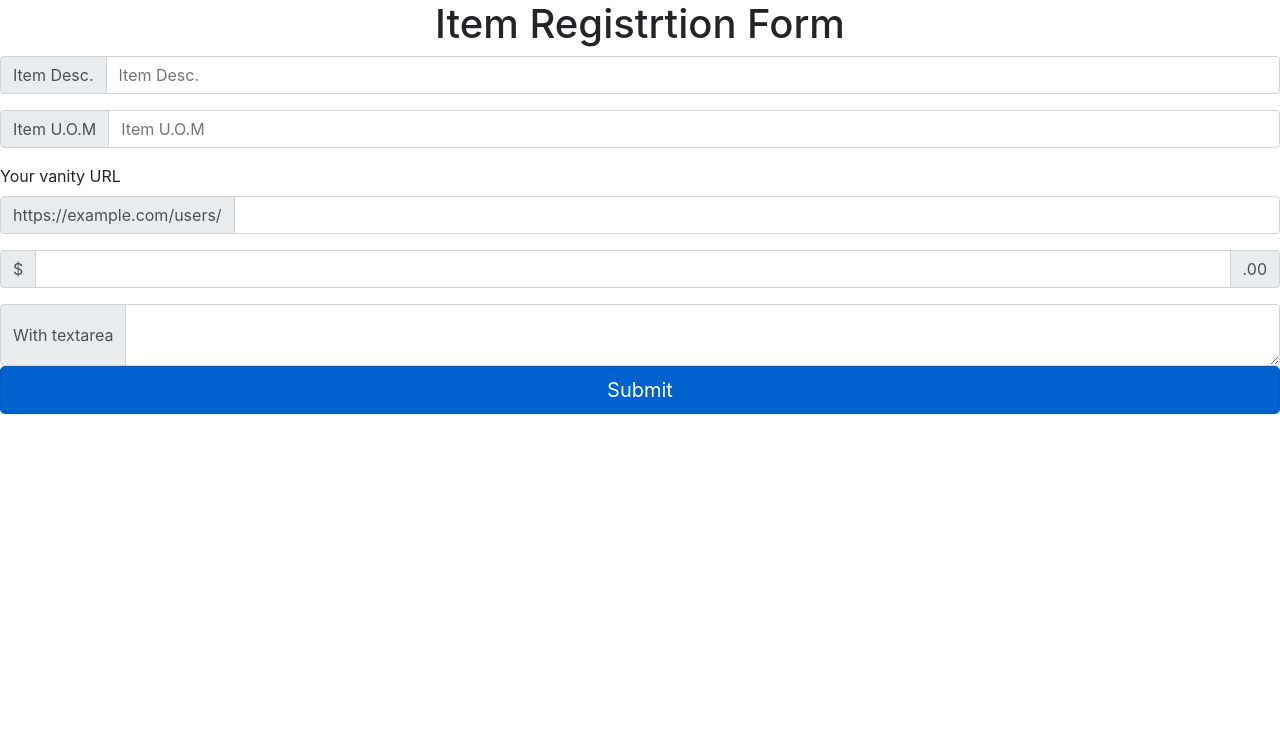
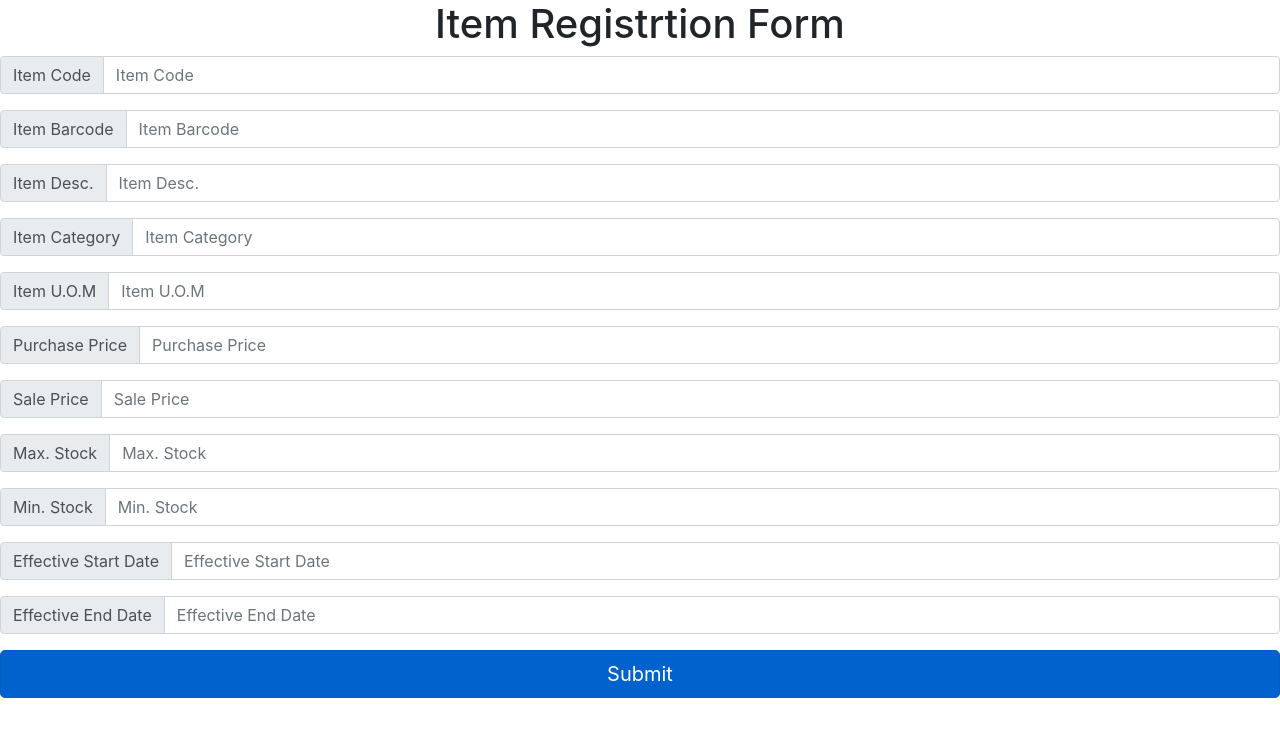
Before and after one commit to ZahidNaeem/E-Java_Projects-PointOfSaleWSUI, a React (Create React App) app: page / in a window 1280 px wide. Shown: the top 736 px of the page. Built offline with nearby package versions, Linux system fonts and the light colour scheme; no server answers.

Commit message:
axios api added

```diff
--- a/package.json
+++ b/package.json
@@ -3,6 +3,7 @@
   "version": "0.1.0",
   "private": true,
   "dependencies": {
+    "axios": "^0.19.0",
     "bootstrap": "^4.3.1",
     "react": "^16.8.6",
     "react-bootstrap": "^1.0.0-beta.9",
--- a/src/components/item.jsx
+++ b/src/components/item.jsx
@@ -12,27 +12,14 @@ class Item extends Component {
     }
 
     componentDidMount() {
-        fetch('http://localhost:8089/item/first')
-            .then(res => res.json())
-            .then((data) => {
-                const { item, navigationDtl } = data;
+        const axios = require('axios');
+        axios.get('http://localhost:8089/item/first')
+            .then(res => {
+                const { item, navigationDtl } = res.data;
                 this.setState({ item, navigationDtl })
             })
             .catch(console.log)
     }
-
-    // handleItemDescChange = (event) => {
-    //     console.log(event.target.value);
-    //     let item = this.state.item;
-    //     item[event.target.name] = event.target.value;
-    //     this.setState({ item });
-    // }
-
-    // handleItemUomChange = (event) => {
-    //     console.log(event.target.value);
-    //     let item = { itemUom: event.target.value, itemDesc: this.state.item.itemDesc }
-    //     this.setState({ item });
-    // }
 
     handleItemChange = (event) => {
         console.log(event.target.value);
@@ -42,8 +29,8 @@ class Item extends Component {
     }
 
     handleSubmit = (event) => {
-        alert('An Item was submitted: ' + this.state.item.itemDesc);
         event.preventDefault();
+
     }
 
 
@@ -54,6 +41,32 @@ class Item extends Component {
                 <center><h1>Item Registrtion Form</h1></center>
                 <div>
                     <Form onSubmit={this.handleSubmit}>
+                        <InputGroup className="mb-3">
+                            <InputGroup.Prepend>
+                                <InputGroup.Text id="basic-addon1">Item Code</InputGroup.Text>
+                            </InputGroup.Prepend>
+                            <FormControl
+                                placeholder="Item Code"
+                                aria-label="Item Code"
+                                aria-describedby="basic-addon1"
+                                defaultValue={obj.itemCode}
+                                onChange={this.handleItemChange}
+                            />
+                        </InputGroup>
+
+                        <InputGroup className="mb-3">
+                            <InputGroup.Prepend>
+                                <InputGroup.Text id="basic-addon2">Item Barcode</InputGroup.Text>
+                            </InputGroup.Prepend>
+                            <FormControl
+                                placeholder="Item Barcode"
+                                aria-label="Item Barcode"
+                                aria-describedby="basic-addon2"
+                                defaultValue={obj.itemBarcode}
+                                onChange={this.handleItemChange}
+                            />
+                        </InputGroup>
+
                         <InputGroup className="mb-3">
                             <InputGroup.Prepend>
                                 <InputGroup.Text id="basic-addon1">Item Desc.</InputGroup.Text>
@@ -69,45 +82,106 @@ class Item extends Component {
 
                         <InputGroup className="mb-3">
                             <InputGroup.Prepend>
-                                <InputGroup.Text id="basic-addon2">Item U.O.M</InputGroup.Text>
+                                <InputGroup.Text id="basic-addon1">Item Category</InputGroup.Text>
+                            </InputGroup.Prepend>
+                            <FormControl
+                                placeholder="Item Category"
+                                aria-label="Item Category"
+                                aria-describedby="basic-addon1"
+                                defaultValue={obj.itemCategory}
+                                onChange={this.handleItemChange}
+                            />
+                        </InputGroup>
+
+                        <InputGroup className="mb-3">
+                            <InputGroup.Prepend>
+                                <InputGroup.Text id="basic-addon1">Item U.O.M</InputGroup.Text>
                             </InputGroup.Prepend>
                             <FormControl
                                 placeholder="Item U.O.M"
                                 aria-label="Item U.O.M"
-                                aria-describedby="basic-addon2"
+                                aria-describedby="basic-addon1"
                                 defaultValue={obj.itemUom}
                                 onChange={this.handleItemChange}
                             />
-                            {/* <InputGroup.Append>
-                                <InputGroup.Text id="basic-addon2">@example.com</InputGroup.Text>
-                            </InputGroup.Append> */}
-                        </InputGroup>
-
-                        <label htmlFor="basic-url">Your vanity URL</label>
-                        <InputGroup className="mb-3">
-                            <InputGroup.Prepend>
-                                <InputGroup.Text id="basic-addon3">
-                                    https://example.com/users/
-                        </InputGroup.Text>
-                            </InputGroup.Prepend>
-                            <FormControl id="basic-url" aria-describedby="basic-addon3" />
                         </InputGroup>
 
                         <InputGroup className="mb-3">
                             <InputGroup.Prepend>
-                                <InputGroup.Text>$</InputGroup.Text>
+                                <InputGroup.Text id="basic-addon1">Purchase Price</InputGroup.Text>
                             </InputGroup.Prepend>
-                            <FormControl aria-label="Amount (to the nearest dollar)" />
-                            <InputGroup.Append>
-                                <InputGroup.Text>.00</InputGroup.Text>
-                            </InputGroup.Append>
+                            <FormControl
+                                placeholder="Purchase Price"
+                                aria-label="Purchase Price"
+                                aria-describedby="basic-addon1"
+                                defaultValue={obj.purchasePrice}
+                                onChange={this.handleItemChange}
+                            />
                         </InputGroup>
 
-                        <InputGroup>
+                        <InputGroup className="mb-3">
                             <InputGroup.Prepend>
-                                <InputGroup.Text>With textarea</InputGroup.Text>
+                                <InputGroup.Text id="basic-addon1">Sale Price</InputGroup.Text>
                             </InputGroup.Prepend>
-                            <FormControl as="textarea" aria-label="With textarea" />
+                            <FormControl
+                                placeholder="Sale Price"
+                                aria-label="Sale Price"
+                                aria-describedby="basic-addon1"
+                                defaultValue={obj.salePrice}
+                                onChange={this.handleItemChange}
+                            />
+                        </InputGroup>
+
+                        <InputGroup className="mb-3">
+                            <InputGroup.Prepend>
+                                <InputGroup.Text id="basic-addon1">Max. Stock</InputGroup.Text>
+                            </InputGroup.Prepend>
+                            <FormControl
+                                placeholder="Max. Stock"
+                                aria-label="Max. Stock"
+                                aria-describedby="basic-addon1"
+                                defaultValue={obj.maxStock}
+                                onChange={this.handleItemChange}
+                            />
+                        </InputGroup>
+
+                        <InputGroup className="mb-3">
+                            <InputGroup.Prepend>
+                                <InputGroup.Text id="basic-addon1">Min. Stock</InputGroup.Text>
+                            </InputGroup.Prepend>
+                            <FormControl
+                                placeholder="Min. Stock"
+                                aria-label="Min. Stock"
+                                aria-describedby="basic-addon1"
+                                defaultValue={obj.minStock}
+                                onChange={this.handleItemChange}
+                            />
+                        </InputGroup>
+
+                        <InputGroup className="mb-3">
+                            <InputGroup.Prepend>
+                                <InputGroup.Text id="basic-addon1">Effective Start Date</InputGroup.Text>
+                            </InputGroup.Prepend>
+                            <FormControl
+                                placeholder="Effective Start Date"
+                                aria-label="Effective Start Date"
+                                aria-describedby="basic-addon1"
+                                defaultValue={obj.effectiveStartDate}
+                                onChange={this.handleItemChange}
+                            />
+                        </InputGroup>
+
+                        <InputGroup className="mb-3">
+                            <InputGroup.Prepend>
+                                <InputGroup.Text id="basic-addon1">Effective End Date</InputGroup.Text>
+                            </InputGroup.Prepend>
+                            <FormControl
+                                placeholder="Effective End Date"
+                                aria-label="Effective End Date"
+                                aria-describedby="basic-addon1"
+                                defaultValue={obj.effectiveEndDate}
+                                onChange={this.handleItemChange}
+                            />
                         </InputGroup>
                         <Button type="submit" variant="primary" size="lg" block active>Submit</Button>
                     </Form>
```
Also changed, not shown: 1 other file (tests, documents, lock files or other folders).
